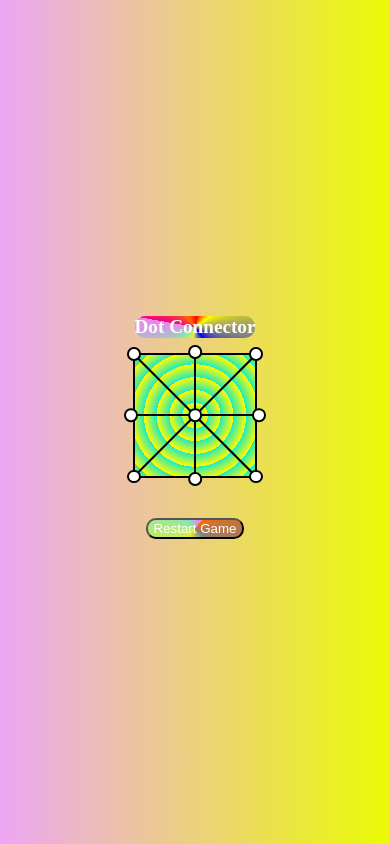
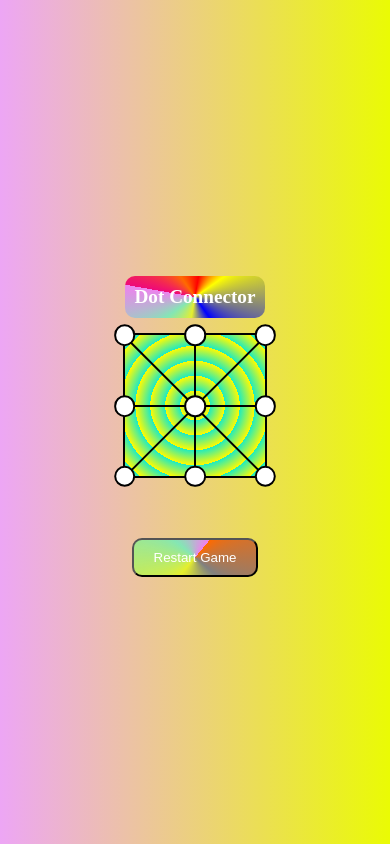
Before and after one commit to Sagar-Landge/Circle-Connector, a plain HTML site: page index.html in a window 390 px wide. Drawn offline with Linux system fonts and the light colour scheme.

Commit message:
forth commit to make more responsive

```diff
--- a/style.css
+++ b/style.css
@@ -1,3 +1,4 @@
+        /* General body styling */
         body {
             display: flex;
             justify-content: center;
@@ -8,36 +9,43 @@ body {
             background: linear-gradient(90deg, #eda6f5, #eafb04);
         }
 
+        /* Container styling */
         .container {
             display: flex;
             flex-direction: column;
             align-items: center;
         }
 
+        /* Heading styling */
         h1 {
             margin-bottom: 30px;
             font-size: 2em;
-background: conic-gradient(from -80deg, #ee0979, #ff6a00,red,yellow,gray,blue,rgb(229, 239, 45),rgba(119, 233, 186, 0.89),violet);
+            background: conic-gradient(from -80deg, #ee0979, #ff6a00, red, yellow, gray, blue, rgb(229, 239, 45), rgba(119, 233, 186, 0.89), violet);
             border-radius: 10px;
             color: white;
             opacity: 1;
+            padding: 10px;
+            text-align: center;
         }
 
+        /* Square styling */
         .square {
             position: relative;
             width: 100%;
-    max-width: 500px;
+            max-width: 400px;
             height: 0;
             padding-bottom: 100%;
             border: 2px solid black;
             background: repeating-radial-gradient(circle, #09eec8e7, #fffb00 15%);
         }
 
+        /* Line styling */
         .line {
             position: absolute;
             background-color: black;
         }
 
+        /* Vertical line styling */
         .vertical {
             width: 2px;
             height: 100%;
@@ -45,6 +53,7 @@ opacity: 1;
             transform: translateX(-50%);
         }
 
+        /* Horizontal line styling */
         .horizontal {
             width: 100%;
             height: 2px;
@@ -52,43 +61,91 @@ opacity: 1;
             transform: translateY(-50%);
         }
 
+        /* Diagonal line 1 styling */
         .diagonal1 {
             width: 2px;
-    height: 141.42%;
+            height: 141.42%; /* Length of diagonal = sqrt(2) * 100% */
             top: -20.5%;
             left: 50%;
             transform: translateX(-50%) rotate(45deg);
             transform-origin: center center;
         }
 
+        /* Diagonal line 2 styling */
         .diagonal2 {
             width: 2px;
-    height: 141.42%;
+            height: 141.42%; /* Length of diagonal = sqrt(2) * 100% */
             top: -20.5%;
             left: 50%;
             transform: translateX(-50%) rotate(-45deg);
             transform-origin: center center;
         }
 
+        /* Circle styling */
         .circle {
             position: absolute;
-    width: 5%;
-    height: 5%;
+            width: 7.5%;
+            height: 7.5%;
             background-color: white;
             border-radius: 50%;
             border: 2px solid;
             cursor: pointer;
         }
 
-.top-left {top: -0.2cm;   left: -0.2cm; }
-.top-right { top: -0.2cm;  right: -0.2cm; }
-.bottom-left {  bottom: -0.2cm;  left: -0.2cm; }
-.bottom-right { bottom: -0.2cm;  right: -0.2cm; }
-.top-center {     bottom: 97%; left: 50%; transform: translateX(-50%); }
-.right-center { top: 50%; right: 97%; transform: translateY(-50%); }
-.bottom-center {    top: 97%; left: 50%; transform: translateX(-50%); }
-.left-center { top: 50%; left: 97%; transform: translateY(-50%); }
-.center { top: 50%; left: 50%; transform: translate(-50%, -50%); }
+        /* Positioning circles */
+        .top-left {
+            top: 0;
+            left: 0;
+            transform: translate(-50%, -50%);
+        }
+
+        .top-right {
+            top: 0;
+            right: 0;
+            transform: translate(50%, -50%);
+        }
+
+        .bottom-left {
+            bottom: 0;
+            left: 0;
+            transform: translate(-50%, 50%);
+        }
+
+        .bottom-right {
+            bottom: 0;
+            right: 0;
+            transform: translate(50%, 50%);
+        }
+
+        .top-center {
+            top: 0;
+            left: 50%;
+            transform: translate(-50%, -50%);
+        }
+
+        .right-center {
+            top: 50%;
+            right: 0;
+            transform: translate(50%, -50%);
+        }
+
+        .bottom-center {
+            bottom: 0;
+            left: 50%;
+            transform: translate(-50%, 50%);
+        }
+
+        .left-center {
+            top: 50%;
+            left: 0;
+            transform: translate(-50%, -50%);
+        }
+
+        .center {
+            top: 50%;
+            left: 50%;
+            transform: translate(-50%, -50%);
+        }
 
         /* Blinking border animation */
         @keyframes blink {
@@ -108,14 +165,16 @@ opacity: 1;
             animation: blink 1s infinite;
         }
 
+        /* Restart button styling */
         #restartBtn {
-    margin-bottom: 2px;
-margin-top: 40px;
-background: conic-gradient(from 40deg, #ff6a00,gray,rgb(229, 239, 45),rgba(119, 233, 186, 0.89),violet);
+            margin-bottom: 3px;
+            margin-top: 60px;
+            background: conic-gradient(from 40deg, #ff6a00, gray, rgb(229, 239, 45), rgba(119, 233, 186, 0.89), violet);
             border-radius: 10px;
             color: white;
             opacity: 1;
             cursor: pointer;
+            padding: 10px 20px;
         }
 
         /* Media query for smaller screens */
@@ -124,12 +183,14 @@ cursor: pointer;
                 font-size: 1.5em;
                 margin-bottom: 20px;
             }
+
             .square {
-        max-width: 400px;
+                max-width: 300px;
             }
+
             .circle {
-        width: 7%;
-        height: 7%;
+                width: 10%;
+                height: 10%;
             }
         }
 
@@ -138,11 +199,13 @@ cursor: pointer;
                 font-size: 1.2em;
                 margin-bottom: 15px;
             }
+
             .square {
                 max-width: 250px;
             }
+
             .circle {
-        width: 8%;
-        height: 8%;
+                width: 12.5%;
+                height: 12.5%;
             }
         }
```
Lines whose indentation alone changed are shown as unchanged.
